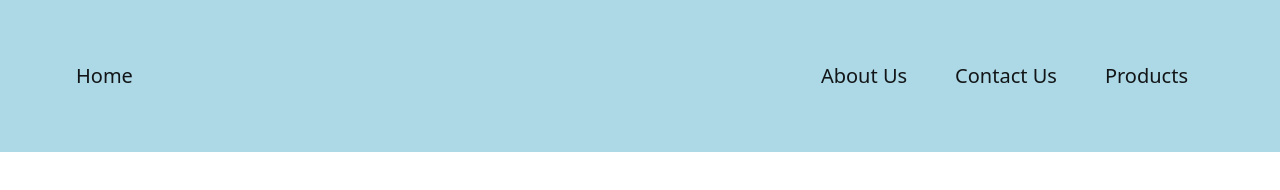
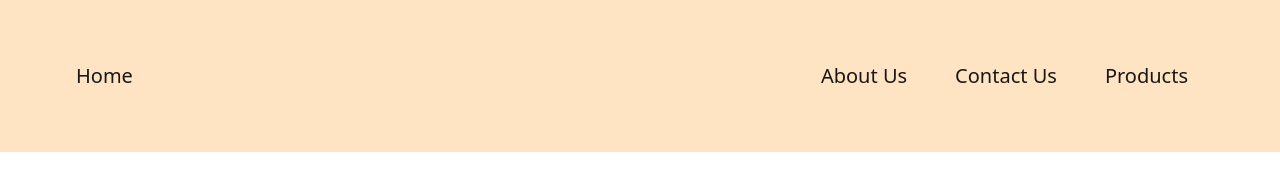
Before and after one commit to Sonali1974/myfirstproject, a plain HTML site: page index.html in a window 1280 px wide. Drawn offline with nearby package versions, Linux system fonts and the light colour scheme.

Commit message:
changed color

```diff
--- a/CSS/style.css
+++ b/CSS/style.css
@@ -5,5 +5,5 @@ a {
     text-decoration: none;
 }
 .navbar{
-    background-color: lightblue;
+    background-color: bisque;
 }
```
